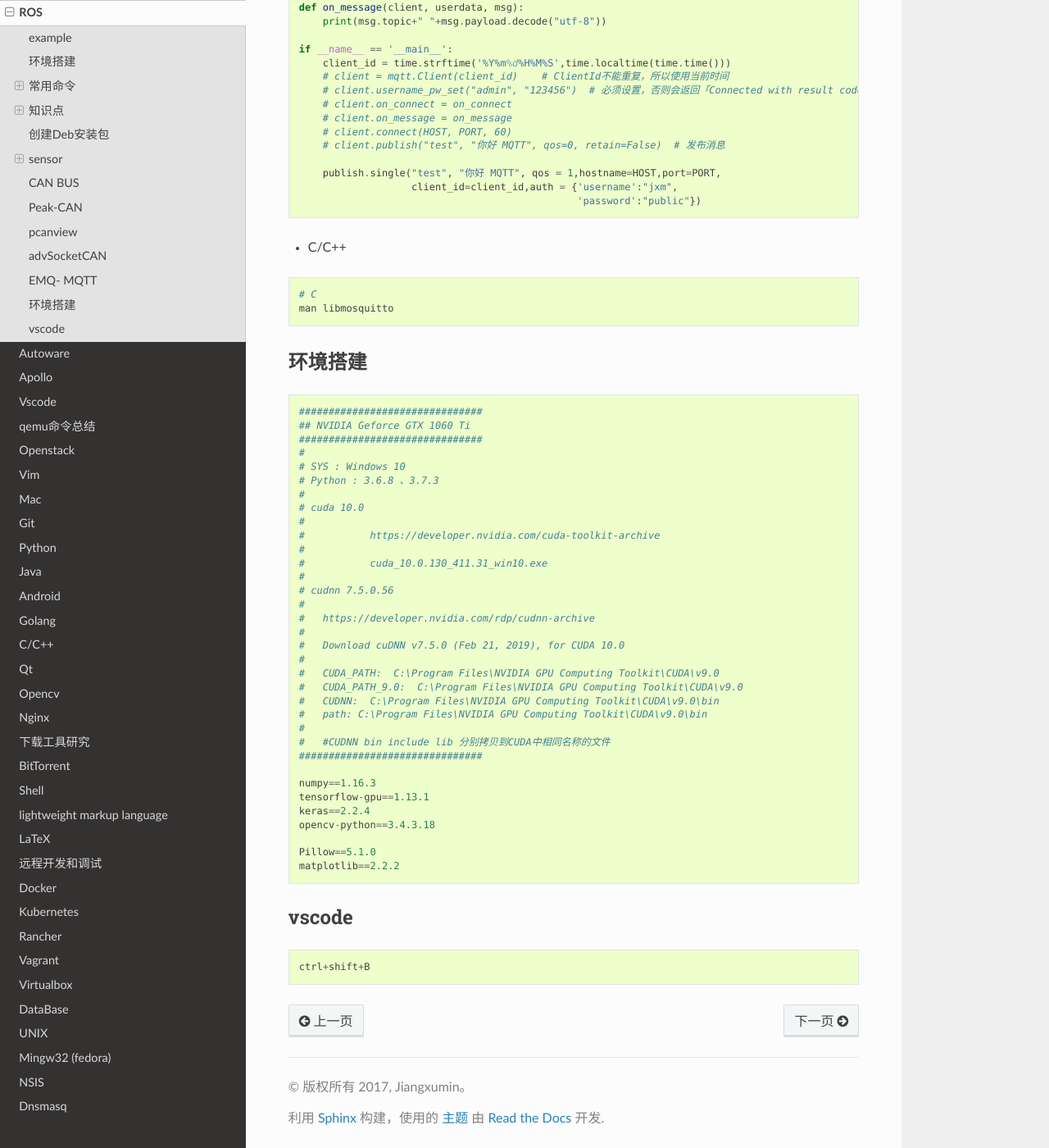
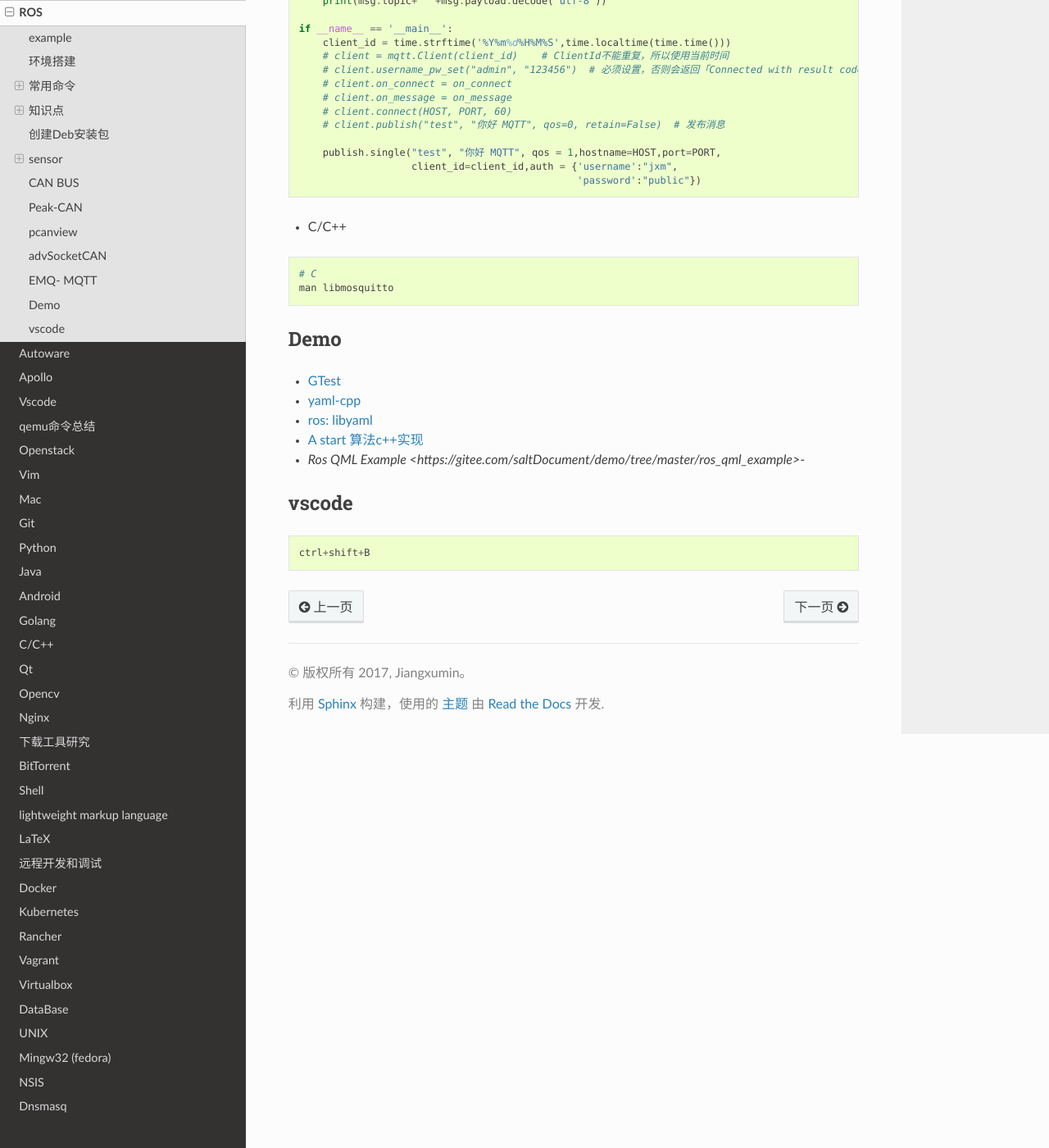
Before and after one commit to my-rds-store/my_space, a Sphinx documentation site: the page built from source/ros/index.rst, in a window 1280 px wide and 1400 px high, scrolled down 21143 px. Shown: the whole window at 82% size. Built offline with Sphinx 7.4.7 and the Read the Docs theme 2.0.0, drawn with Linux system fonts in a browser that asks for light colours.

Commit message:
update ...

```diff
--- a/source/ros/index.rst
+++ b/source/ros/index.rst
@@ -76,10 +76,6 @@ ROS
     * `源自主导航小车MickX4（七）cartographer 室外3D建图 <https://blog.csdn.net/crp997576280/article/details/111600534>`_
     * `开源自主导航小车MickX4（八）LeGo-LOAM 室外3D建图 <https://blog.csdn.net/crp997576280/article/details/111657554>`_
     *  `开源自主导航小车MickX4（九）基于move_base 的自主导航框架 <https://blog.csdn.net/crp997576280/article/details/113434795>`_
-
-
-------
-
 
 -----
 
@@ -1146,49 +1142,16 @@ EMQ- MQTT
     man libmosquitto
 
 
-***********
-环境搭建
-***********
 
-.. code::
+***************
+Demo
+***************
 
-    ###############################
-    ## NVIDIA Geforce GTX 1060 Ti
-    ###############################
-    #
-    # SYS : Windows 10
-    # Python : 3.6.8 、3.7.3
-    #
-    # cuda 10.0
-    #
-    #    	https://developer.nvidia.com/cuda-toolkit-archive
-    #
-    #    	cuda_10.0.130_411.31_win10.exe
-    #
-    # cudnn 7.5.0.56
-    #
-    #	https://developer.nvidia.com/rdp/cudnn-archive
-    #
-    #  	Download cuDNN v7.5.0 (Feb 21, 2019), for CUDA 10.0
-    #
-    #   CUDA_PATH:  C:\Program Files\NVIDIA GPU Computing Toolkit\CUDA\v9.0
-    #   CUDA_PATH_9.0:  C:\Program Files\NVIDIA GPU Computing Toolkit\CUDA\v9.0
-    #   CUDNN:  C:\Program Files\NVIDIA GPU Computing Toolkit\CUDA\v9.0\bin
-    #   path: C:\Program Files\NVIDIA GPU Computing Toolkit\CUDA\v9.0\bin
-    #
-    #   #CUDNN bin include lib 分别拷贝到CUDA中相同名称的文件
-    ###############################
-
-    numpy==1.16.3
-    tensorflow-gpu==1.13.1
-    keras==2.2.4
-    opencv-python==3.4.3.18
-
-    Pillow==5.1.0
-    matplotlib==2.2.2
-
-
-
+* `GTest <https://gitee.com/saltDocument/demo/tree/master/gtest>`_
+* `yaml-cpp <https://gitee.com/saltDocument/demo/tree/master/yaml-cpp>`_
+* `ros: libyaml <https://gitee.com/saltDocument/demo/tree/master/ros/libyaml>`_
+* `A start 算法c++实现 <https://gitee.com/saltDocument/demo/tree/master/a_star>`_
+* `Ros QML Example <https://gitee.com/saltDocument/demo/tree/master/ros_qml_example>`-
 
 
 *************
```
